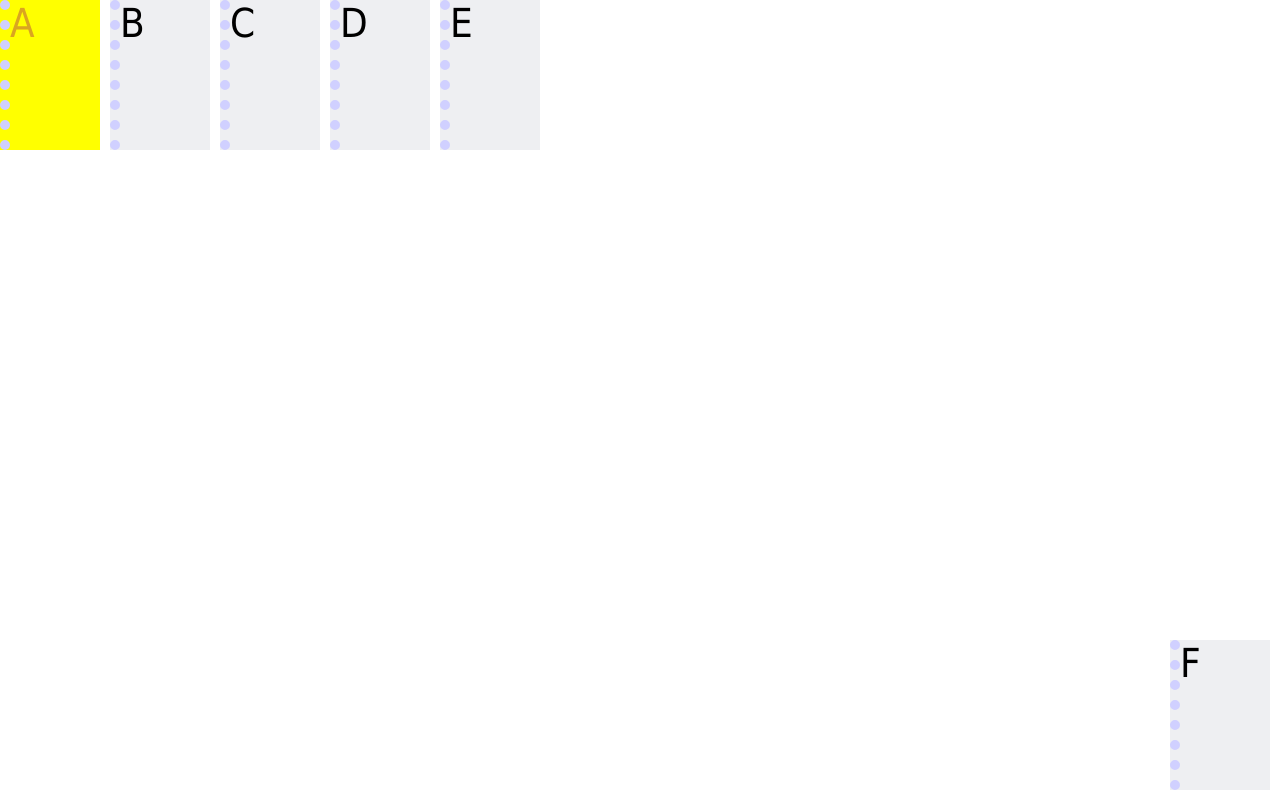
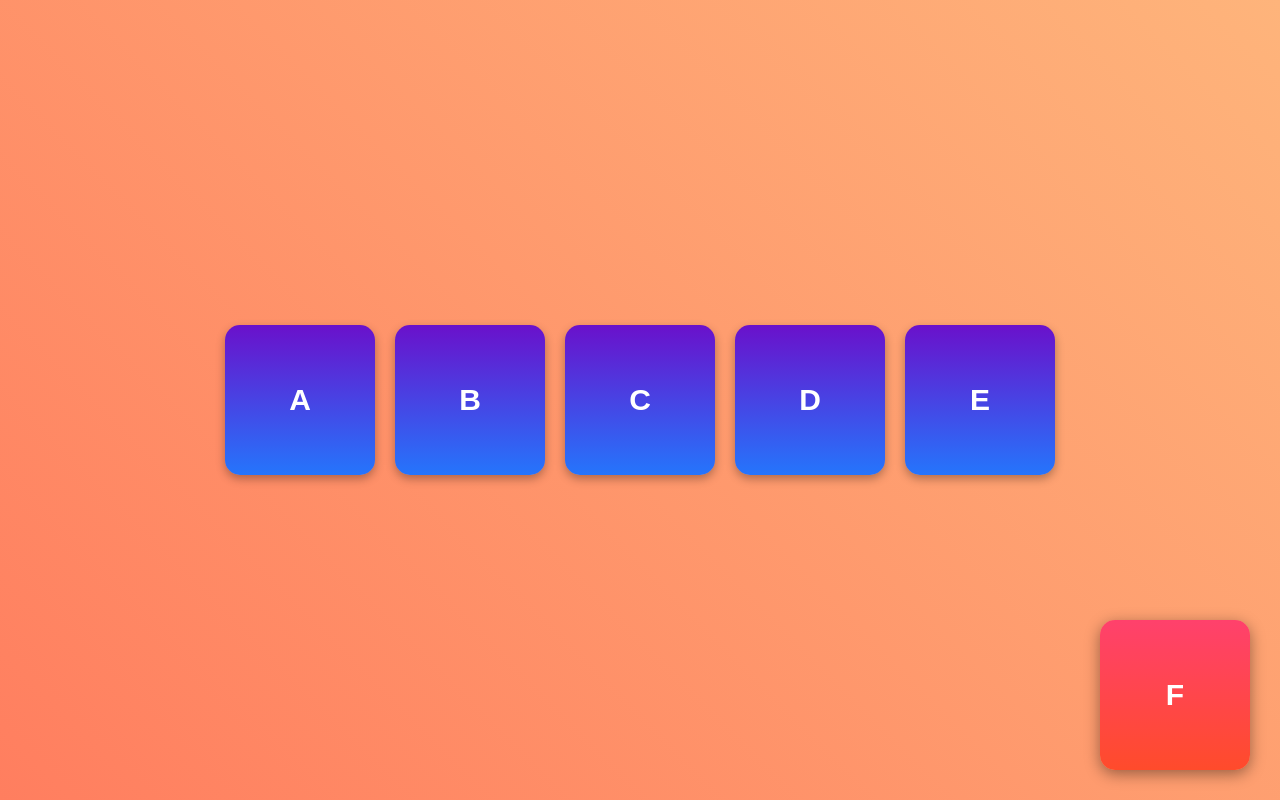
Before and after one commit to tykim0507/CS142, a plain HTML site: page index.html in a window 1280 px wide. Drawn offline with Linux system fonts and the light colour scheme.

Commit message:
styleC implemented

```diff
--- a/index.html
+++ b/index.html
@@ -4,7 +4,7 @@
 <html xmlns="http://www.w3.org/1999/xhtml" xml:lang="en" lang="en">
     <head>
         <title>CS142 Project 1</title>
-        <link rel="stylesheet" type="text/css" href="styleB.css" />
+        <link rel="stylesheet" type="text/css" href="styleC.css" />
     </head>
 
     <body>
--- /dev/null
+++ b/styleC.css
@@ -0,0 +1,48 @@
+body {
+    display: flex;
+    justify-content: center;
+    align-items: center;
+    height: 100vh; /* Full viewport height */
+    margin: 0;
+    font-family: 'Arial', sans-serif; /* Fallback font for simplicity */
+    background: linear-gradient(45deg, #ff7e5f, #feb47b); /* Gradient background for body */
+}
+
+.box {
+    height: 150px;
+    width: 150px;
+    background: linear-gradient(to bottom, #6a11cb, #2575fc); /* Gradient background for boxes */
+    border: none;
+    border-radius: 15px; /* Rounded corners */
+    box-shadow: 0 4px 10px rgba(0, 0, 0, 0.3); /* Subtle shadow */
+    color: white;
+    display: flex;
+    justify-content: center;
+    align-items: center;
+    font-size: 30px;
+    font-weight: bold;
+    transition: transform 0.3s ease, background 0.3s ease; /* Smooth transitions for hover */
+    cursor: pointer;
+    margin: 10px; /* Add spacing between boxes */
+    flex-shrink: 0; /* Prevent shrinking */
+}
+
+.box:hover {
+    transform: scale(1.1); /* Slight zoom effect on hover */
+    background: linear-gradient(to bottom, #2575fc, #6a11cb); /* Reverse gradient on hover */
+}
+
+.special {
+    position: absolute;
+    bottom: 20px; /* Position 20px from the bottom */
+    right: 20px; /* Position 20px from the right */
+    background: linear-gradient(to bottom, #ff416c, #ff4b2b); /* Special gradient for the F box */
+    border-radius: 15px; /* Rounded corners */
+    box-shadow: 0 4px 15px rgba(0, 0, 0, 0.4); /* Stronger shadow for emphasis */
+    transition: transform 0.3s ease, background 0.3s ease; /* Smooth transition */
+}
+
+.special:hover {
+    transform: rotate(10deg) scale(1.1); /* Slight rotation and zoom on hover */
+    background: linear-gradient(to bottom, #ff4b2b, #ff416c); /* Reverse gradient on hover */
+}
```
